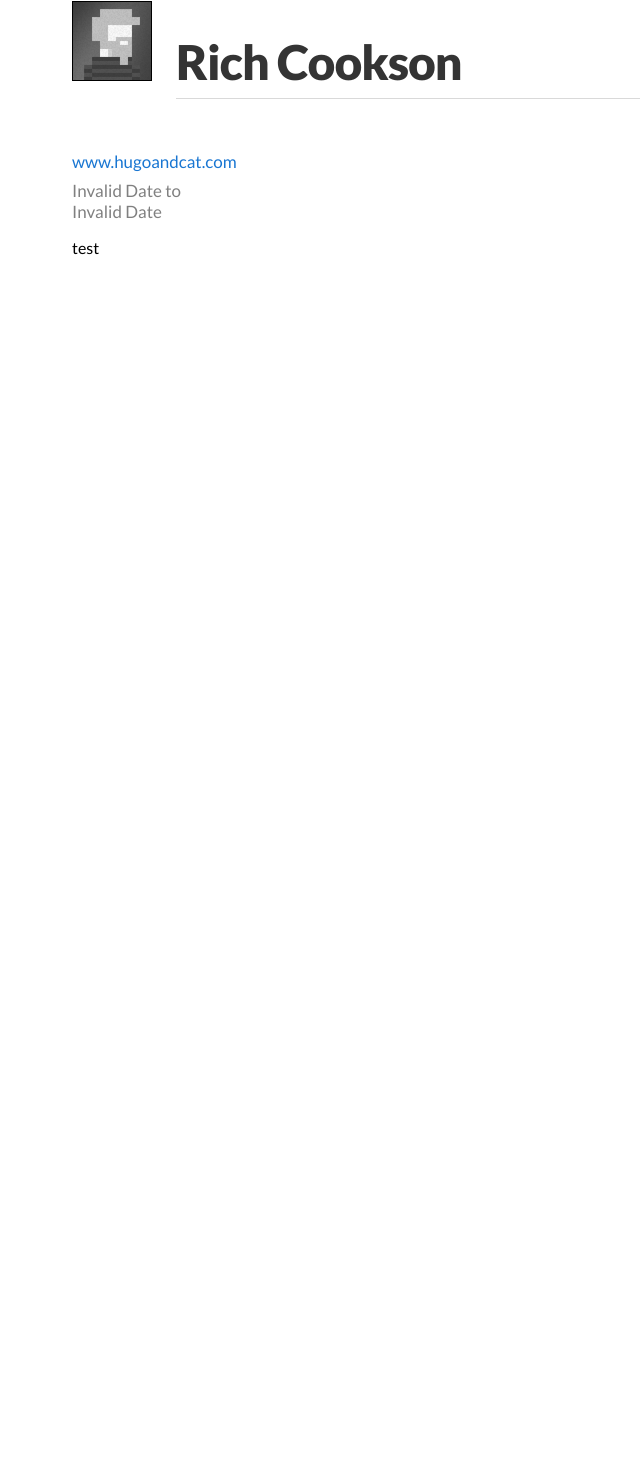
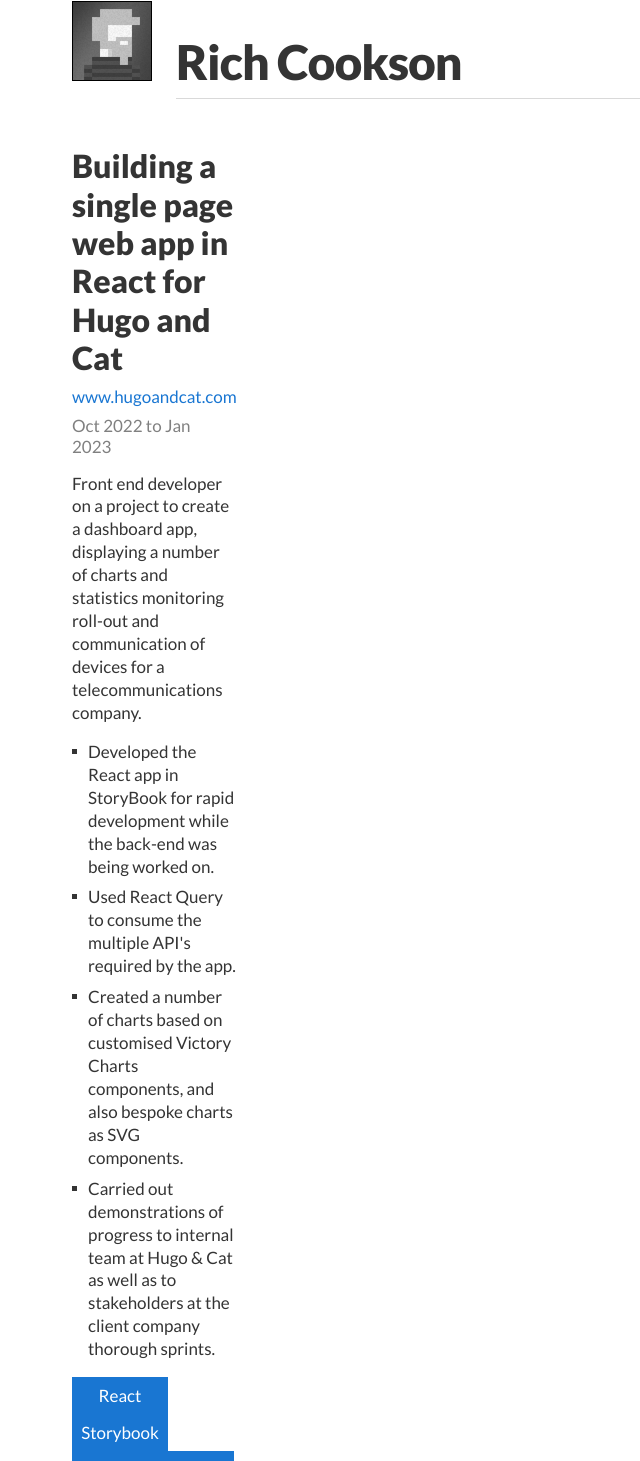
Before and after one commit to hellorich/richcookson.info, a Next.js app: page / in a window 1280 px wide. Shown: the part 71-1532 px from the top of the page, without its empty margins (0-640 px from the left). Before the commit the page ends 800 px from the top, so only its background shows below. Built offline with nearby package versions, Linux system fonts and the light colour scheme.

Commit message:
Adjusted CareerArticle - updated page to work correctly

```diff
--- a/app/(routes)/page.module.scss
+++ b/app/(routes)/page.module.scss
@@ -1,3 +1,3 @@
-.main {
+.page {
   @extend .grid;
 }
--- a/app/(routes)/page.tsx
+++ b/app/(routes)/page.tsx
@@ -1,20 +1,48 @@
 import Header from '../_components/header/header'
+import Skill from '../_components/skill/skill'
 import CareerArticle from '../_components/career-article/career-article'
 
 import styles from './page.module.scss'
 
 export default function Home() {
   return (
-    <main className={styles.main}>
+    <div className={styles.page}>
       <Header title="Rich Cookson" />
-      <CareerArticle
-        dateEnd="01-2023"
-        dateStart="10-2022"
-        title=""
-        url=""
-      >
-        test
-      </CareerArticle>
-    </main>
+      <main className="grid-item xs-12">
+        <CareerArticle
+          title="Building a single page web app in React for Hugo and Cat"
+          url={new URL('http://www.hugoandcat.com')}
+          dateEnd="2023-01"
+          dateStart="2022-10"
+          content={
+            <>
+              <p>Front end developer on a project to create a dashboard app, displaying a number of charts and statistics monitoring roll-out and communication of devices for a telecommunications company.</p>
+              <ul>
+                <li>Developed the React app in StoryBook for rapid development while the back-end was being worked on.</li>
+                <li>Used React Query to consume the multiple API&apos;s required by the app.</li>
+                <li>Created a number of charts based on customised Victory Charts components, and also bespoke charts as SVG components.</li>
+                <li>Carried out demonstrations of progress to internal team at Hugo & Cat as well as to stakeholders at the client company thorough sprints.</li>
+              </ul>
+            </>
+          }
+          skills={
+            <>
+              <Skill
+                text="React"
+                url={new URL('https://reactjs.org')}
+              />
+              <Skill
+                text="Storybook"
+                url={new URL('https://storybookjs.org')}
+              />
+              <Skill
+                text="Styled Components"
+                url={new URL('https://styled-components.com')}
+              />
+            </>
+          }
+        />
+      </main>
+    </div>
   )
 }
--- a/app/_components/career-article/career-article.module.scss
+++ b/app/_components/career-article/career-article.module.scss
@@ -16,8 +16,8 @@
 
 .title {
   @include heading();
-  font-size: 1.5rem;
-  margin-bottom: rem(4);
+  font-size: 2rem;
+  margin-bottom: rem(8);
 }
 
 .metadata {
@@ -41,7 +41,10 @@
 
 .content {
   p {
-    margin-bottom: rem(8);
+    color: setColor(neutral, gray-20);
+    font-size: rem(17);
+    line-height: 1.35;
+    margin: 0 0 rem(16);
   }
 
   ul {
--- a/app/_components/career-article/career-article.tsx
+++ b/app/_components/career-article/career-article.tsx
@@ -9,7 +9,7 @@ import { lato } from '../../_utilities/fonts'
 import styles from './career-article.module.scss'
 
 interface CareerArticleProps {
-  children: any,
+  content: ReactNode | ReactNode[],
   dateEnd: string,
   dateStart: string,
   skills: ReactNode | ReactNode[],
@@ -17,7 +17,7 @@ interface CareerArticleProps {
   url: URL,
 }
 
-const CareerArticle = ({ children, dateEnd, dateStart, skills, title, url } : CareerArticleProps) => {
+const CareerArticle = ({ content, dateEnd, dateStart, skills, title, url } : CareerArticleProps) => {
   const formatDate = (date : string) => new Date(date).toLocaleDateString('en-gb', { year: 'numeric', month: 'short' })
 	return (
 		<article className={`${styles.article} ${lato.className}`}>
@@ -32,7 +32,7 @@ const CareerArticle = ({ children, dateEnd, dateStart, skills, title, url } : Ca
       </header>
 
       <div className={styles.content}>
-        {children}
+        {content}
       </div>
 
       <footer>
--- a/app/_scss/classes/_gridItem.scss
+++ b/app/_scss/classes/_gridItem.scss
@@ -1,6 +1,6 @@
 //
 // Grid Item
-// Sets an element as an iten in the grid. Use with generated grid sizing
+// Sets an element as an item in the grid. Use with generated grid sizing
 // and grid offset classes to adjust position and size.
 // -----------------------------------------------------------------------------
 
--- a/app/_scss/styles.global.scss
+++ b/app/_scss/styles.global.scss
@@ -1,24 +1,24 @@
 // Functions
-@import 'abstracts/functions/rem';
+@import "abstracts/functions/rem";
 
 // Variables
-@import 'abstracts/variables/grid';
+@import "abstracts/variables/grid";
 
 // Map dependent mixins
-@import 'abstracts/maps/breakpoints', 'abstracts/mixins/respondAbove', 'abstracts/mixins/respondBelow', 'abstracts/mixins/respondBetween';
-@import 'abstracts/maps/colors', 'abstracts/functions/setColor';
+@import "abstracts/maps/breakpoints", "abstracts/mixins/respondAbove",
+  "abstracts/mixins/respondBelow", "abstracts/mixins/respondBetween";
+@import "abstracts/maps/colors", "abstracts/functions/setColor";
 
 // Independent mixins
-@import 'abstracts/mixins/gridGutter';
-@import 'abstracts/mixins/gridPadding';
-@import 'abstracts/mixins/gridMaxWidth';
-@import 'abstracts/mixins/groupHorizontal';
-@import 'abstracts/mixins/heading';
-@import 'abstracts/mixins/hyperlink';
-@import 'abstracts/mixins/list';
-@import 'abstracts/mixins/paragraph';
+@import "abstracts/mixins/gridGutter";
+@import "abstracts/mixins/gridPadding";
+@import "abstracts/mixins/gridMaxWidth";
+@import "abstracts/mixins/groupHorizontal";
+@import "abstracts/mixins/heading";
+@import "abstracts/mixins/hyperlink";
+@import "abstracts/mixins/list";
 
 // Classes
 
-@import 'classes/grid';
-@import 'classes/gridItem';
+@import "classes/grid";
+@import "classes/gridItem";
```
Also changed, not shown: 1 other file (tests, documents, lock files or other folders). Lines whose indentation alone changed are shown as unchanged.
